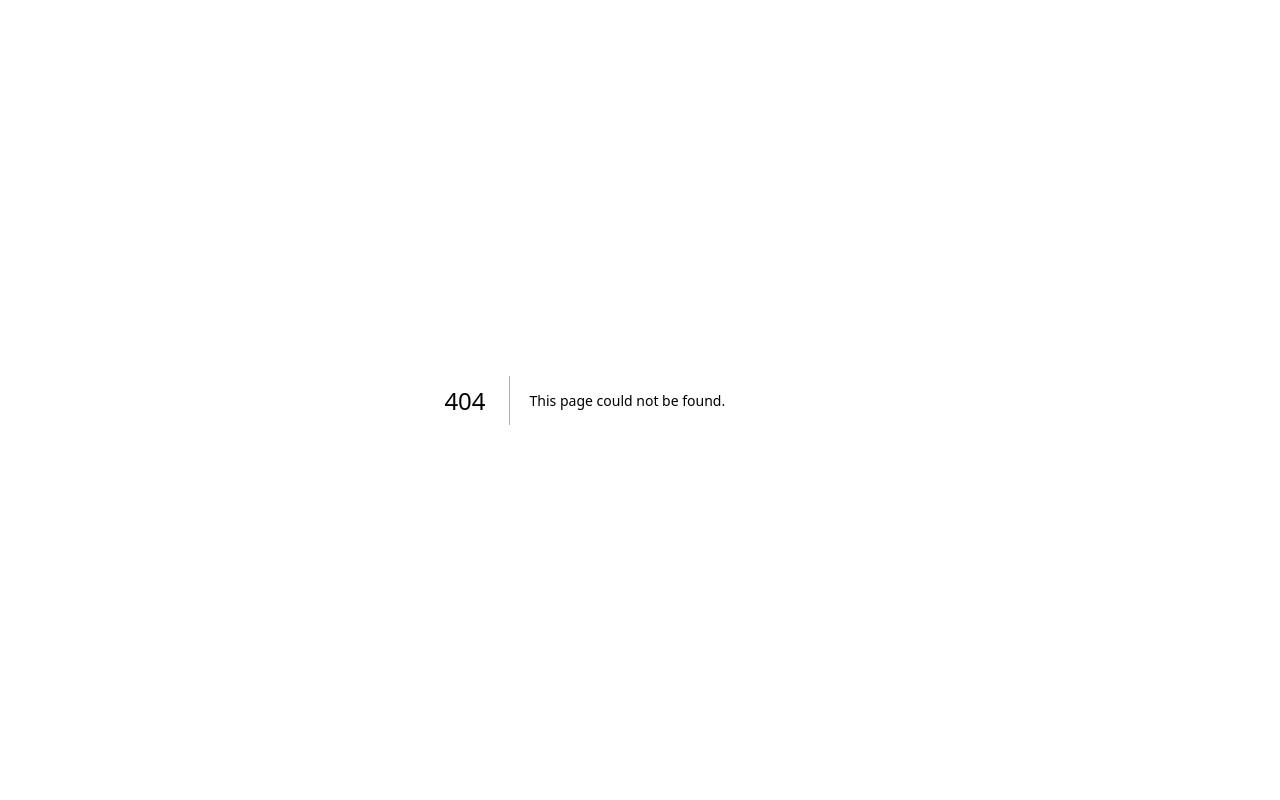
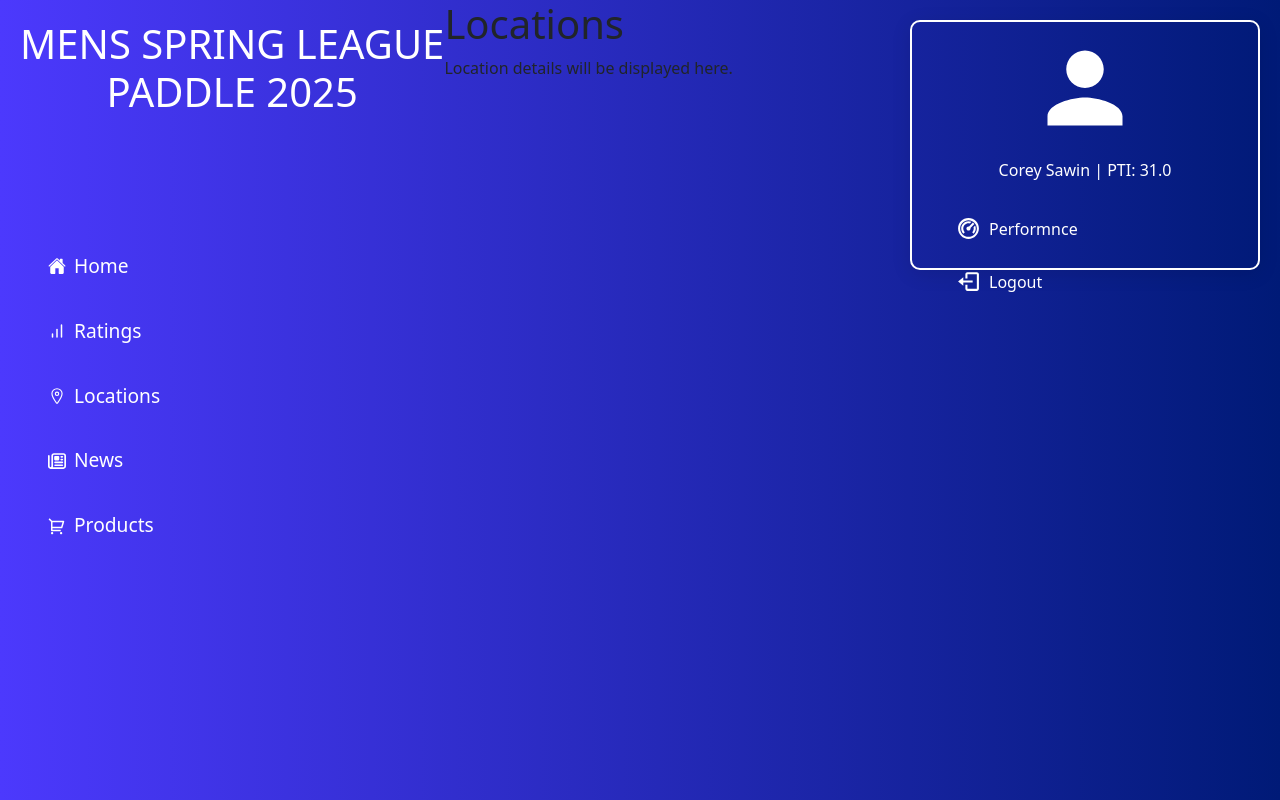
Before and after one commit to sawincp/mapta-spring-league, a Next.js app: page /locations in a window 1280 px wide. Before the commit this address had no page. Built offline with nearby package versions, Linux system fonts and the light colour scheme.

Commit message:
create location and rating routes

```diff
--- a/src/app/components/home/LoginCard.module.css
+++ b/src/app/components/home/LoginCard.module.css
@@ -19,6 +19,16 @@
   text-align: center;
   padding: 20px;
 }
+.logoContainer {
+  display: flex;
+  justify-content: center;
+  align-items: center;
+}
+.logo {
+  width: 50px;
+  height: 50px;
+  margin-right: 10px;
+}
 
 .icon {
   margin-right: 10px;
--- a/src/app/components/home/loginCard.js
+++ b/src/app/components/home/loginCard.js
@@ -4,10 +4,9 @@ import Card from "react-bootstrap/Card";
 import Nav from "react-bootstrap/Nav";
 import Button from "react-bootstrap/Button";
 import styles from "./LoginCard.module.css";
-import Image from "next/image";
-import logo from "../../assets/account_person.png";
 import { RiDashboard2Line } from "react-icons/ri";
 import { BiLogOut } from "react-icons/bi";
+import { IoMdPerson } from "react-icons/io";
 
 
 
@@ -16,14 +15,7 @@ export default function LoginCard() {
     <div className={styles.cardContainer}>
       <Card body className={styles.card}>
         <div className={styles.logoContainer}>
-          <Image
-            src={logo}
-            alt="Logo"
-            width={250}
-            height={100}
-            priority
-            style={{ objectFit: "contain" }}
-          />
+          <IoMdPerson size={100} />
         </div>
         <Card.Body className={styles.cardContent}>
           <Card.Text className={styles.text}>Corey Sawin | PTI: 31.0</Card.Text>
--- a/src/app/components/home/sidenav.js
+++ b/src/app/components/home/sidenav.js
@@ -19,13 +19,13 @@ export default function Sidenav() {
           </Nav.Link>
         </Button>
         <Button variant="outline-light" className="mb-2">
-          <Nav.Link eventKey="link-2" className="d-flex align-items-center">
+          <Nav.Link href="/ratings" className="d-flex align-items-center">
             <FiBarChart className="me-2" size={18} />
             <span>Ratings</span>
           </Nav.Link>
         </Button>
         <Button variant="outline-light" className="mb-2">
-          <Nav.Link eventKey="link-2" className="d-flex align-items-center">
+          <Nav.Link href="/locations" className="d-flex align-items-center">
             <IoLocationOutline className="me-2" size={18} />
             <span>Locations</span>
           </Nav.Link>
--- /dev/null
+++ b/src/app/locations/page.js
@@ -0,0 +1,15 @@
+import LoginCard from "../components/home/loginCard";
+
+
+const Locations = () => {
+  return (
+
+    <div className="location-container">
+      <h1>Locations</h1>
+      <p>Location details will be displayed here.</p>
+      <LoginCard />
+    </div>
+  );
+};
+
+export default Locations;
```
Also changed, not shown: src/app/ratings/page.js (added, +12 -0 lines), src/app/assets/account_person.png (deleted).
